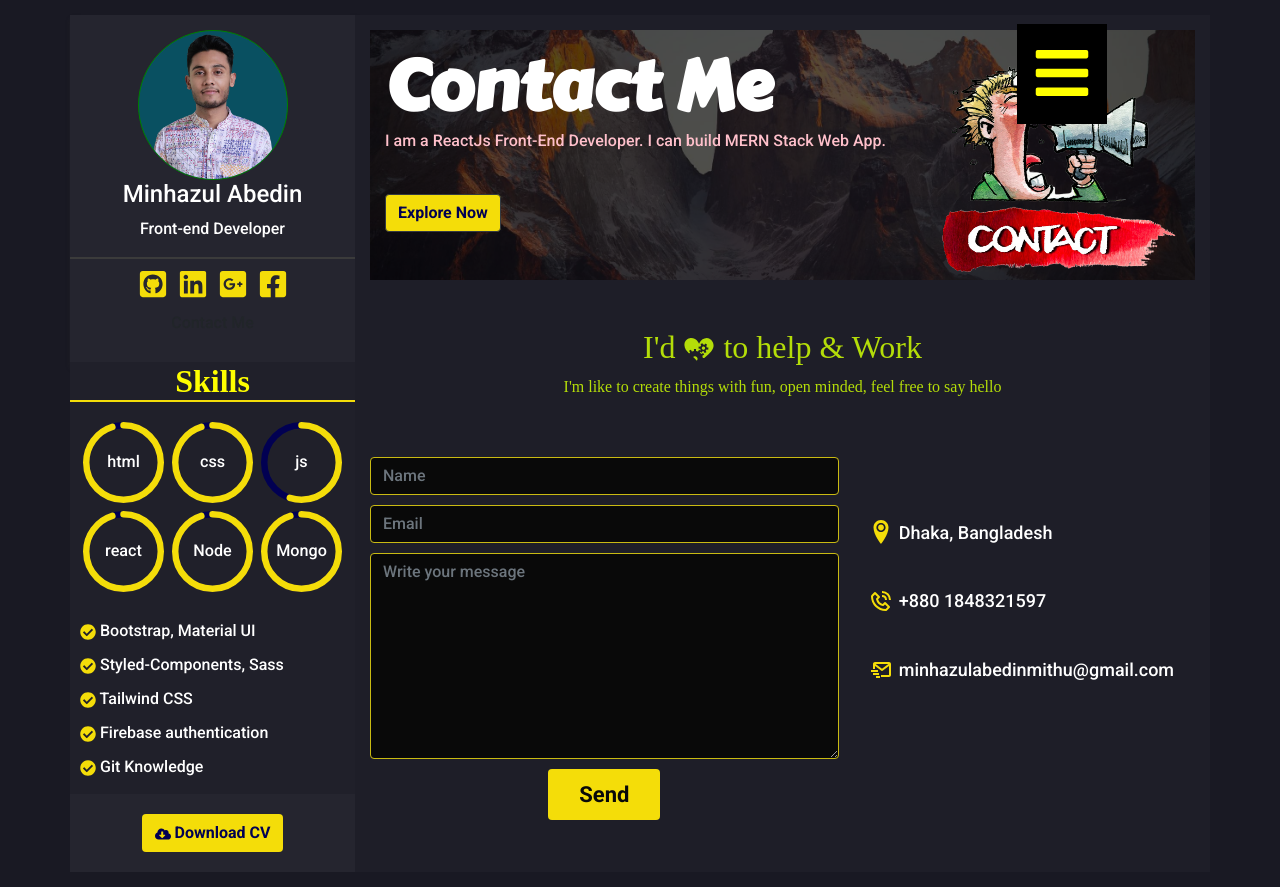
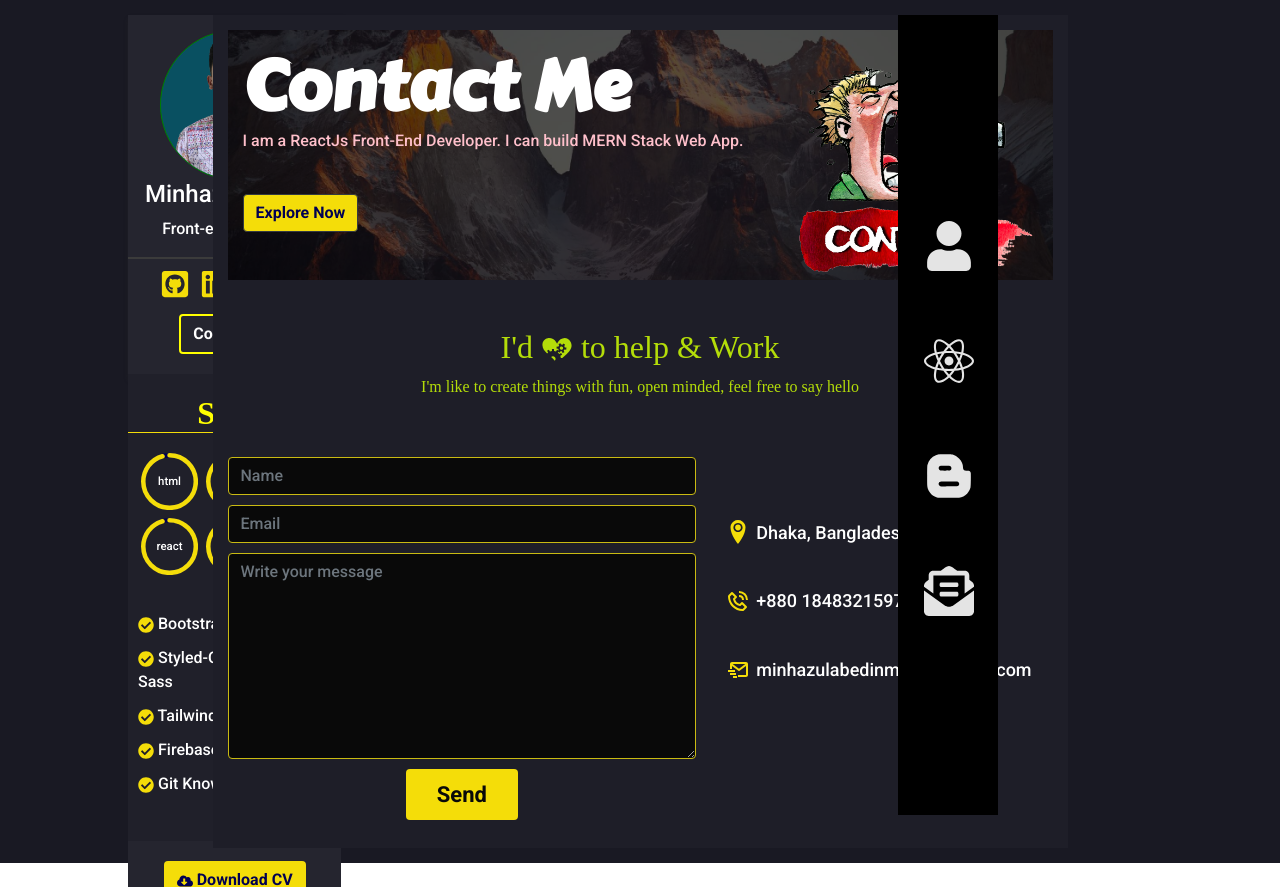
Before and after one commit to MinhazulAbedinMithu/my-portfolio, a React (Create React App) app: page /contact in a window 1280 px wide. After the commit the page ends 863 px from the top, so only its background shows below. Built offline with nearby package versions, Linux system fonts and the light colour scheme.

Commit message:
fix nav & side profile

```diff
--- a/src/App.js
+++ b/src/App.js
@@ -16,6 +16,7 @@ const FullBody = styled.body`
 	font-family: "Roboto", sans-serif;
 	& .content-box {
 		position: relative;
+		margin: 0 auto;
 		background-color: #1e1e28;
 		padding-top: 15px;
 	}
--- a/src/components/Navbar/Navbar.css
+++ b/src/components/Navbar/Navbar.css
@@ -8,3 +8,30 @@
 h6{
 	color: rgb(1, 0, 82);
 }
+
+.navbar li .tooltip {
+	position: absolute;
+	top: -20px;
+	right: calc(100% + 15px);
+	z-index: 3;
+	background: #fff;
+	box-shadow: 0 5px 10px rgba(0, 0, 0, 0.3);
+	padding: 6px 12px;
+	border-radius: 4px;
+	font-size: 15px;
+	font-weight: 400;
+	opacity: 0;
+	white-space: nowrap;
+	pointer-events: none;
+	transition: 0s;
+}
+.navbar li:hover .tooltip {
+	opacity: 1;
+	pointer-events: auto;
+	transition: all 0.4s ease;
+	top: 50%;
+	transform: translateY(-50%);
+}
+.navbar.open li .tooltip {
+	display: none;
+}
--- a/src/components/Navbar/Navbar.js
+++ b/src/components/Navbar/Navbar.js
@@ -7,64 +7,69 @@ import { NavbarData } from "./NavbarData";
 import styled from "styled-components";
 
 const NavbarNav = styled.div`
-	position: absolute;
-	top: 2%;
-	right: 13.5%;
-	margin: 0;
+	position: fixed;
+	top: 15px;
+	right: 22%;
+	height: 100vh;
+	width: 100px;
+	background-color: black;
 
 	.menu-bars {
 		background-color: rgb(0, 0, 0);
-		height: ${(props) => (props.sidebar ? "100vh" : "100px")};
-		/* height: 95vh; */
-		padding: 0 15px;
+		padding: 0 10px;
 		font-size: 60px;
 		color: yellow;
 	}
 `;
 const Nav = styled.nav`
 	background-color: black;
-	padding: 40px 20px;
-	margin: 0;
+	padding: 50px 10px;
+	margin: 0 auto;
 `;
 const NavUl = styled.ul`
 	list-style: none;
 	margin: 0;
 	text-align: center;
-	& li{
+	& li {
 		color: white;
-		& :hover{
+		margin: 40px 0;
+		& :hover {
 			color: yellow;
+		}
+		& .tooltip{
+			color: white;
+			background-color: black;
+			border: 1px solid yellow;
 		}
 	}
 `;
 
+// <Link to="#" className="menu-bars" sidebar>
+// 					{sideBar ? (
+// 						<AiIcons.AiOutlineClose onClick={showNavbar} />
+// 					) : (
+// 						<FaIcons.FaBars onClick={showNavbar} />
+// 					)}
+// 				</Link>
 export const Navbar = () => {
 	const [sideBar, setSiteBar] = useState(false);
 	const showNavbar = () => setSiteBar(!sideBar);
 
 	return (
 		<>
-			<NavbarNav className="navbar col-md-1">
-				<Link to="#" className="menu-bars" sidebar>
-					{sideBar ? (
-						<AiIcons.AiOutlineClose onClick={showNavbar} />
-					) : (
-						<FaIcons.FaBars onClick={showNavbar} />
-					)}
-				</Link>
-				{sideBar && (
+			<NavbarNav className="navbar">
 				<Nav className={sideBar ? "nav-menu active" : "nav-menu"}>
 					<NavUl className="navbar-items">
 						{NavbarData.map((item, index) => {
 							return (
-									<li key={index} className={item.cName}>
+								<li key={index} className={`${item.cName} position-relative`}>
 									<Link to={item.path}>{item.icon}</Link>
+									<span className="tooltip">{item.title}</span>
 								</li>
 							);
 						})}
 					</NavUl>
 				</Nav>
-				)}
 			</NavbarNav>
 		</>
 	);
--- a/src/components/ProfileShort/ProfileShort.js
+++ b/src/components/ProfileShort/ProfileShort.js
@@ -52,6 +52,12 @@ const skillData2 = [
 const WrapperAbout = styled.div`
 	margin: 0;
 	padding: 0;
+	height: 100vh;
+	position: fixed;
+	top: 15px;
+	left: 10%;
+	width: 100%;
+	/* background-color: #f4dd09; */
 	& .pro-box {
 		width: 100%;
 		text-align: center;
@@ -71,9 +77,9 @@ const WrapperAbout = styled.div`
 					padding: 5px;
 				}
 			}
-			& button {
+			& .button {
 				background-color: transparent;
-				border: 1px solid yellow;
+				border: 2px solid yellow;
 				color: white;
 				font-weight: bold;
 				margin-top: 10px;
@@ -92,15 +98,17 @@ const AboutImg = styled.img`
 const SkillBox = styled.div`
 	background-color: #20202a;
 	color: white;
+	padding: 20px 0;
 	& h2 {
 		text-align: center;
 		font-family: cursive;
 		color: yellow;
 		font-weight: 700;
-		border-bottom: 2px solid #f4dd09;
+		border-bottom: 1px solid #f4dd09;
 	}
 `;
 const SkillSet = styled.div`
+	padding: 10px 0;
 	& ul {
 		list-style: none;
 		padding: 10px;
@@ -127,23 +135,45 @@ const CvButton = styled.div`
 
 const ProfileShort = () => {
 	return (
-		<WrapperAbout className="col-md-3 about-short">
+		<WrapperAbout className="col-md-2 about-short">
 			<div className="pro-box">
 				<AboutImg src={ProImg}></AboutImg>
 				<h4>Minhazul Abedin</h4>
 				<p>Front-end Developer</p>
 				<div className="contact">
 					<div className="social">
-						<a href="https://github.com/MinhazulAbedinMithu" target="_blank" rel="noreferrer"><FaIcons.FaGithubSquare className="icon" /></a>
-						<a href="https://www.linkedin.com/in/minhazulabedinmithu/" target="_blank" rel="noreferrer"><FaIcons.FaLinkedin className="icon" /></a>
-						<a href="mailto:minhazulabedinmithu@gmail.com" target="_blank" rel="noreferrer"><FaIcons.FaGooglePlusSquare className="icon" /></a>
-						<a href="https://www.facebook.com/MinhazulAbedinMithu" target="_blank" rel="noreferrer"><FaIcons.FaFacebookSquare className="icon" /></a>
-
-
-
-
+						<a
+							href="https://github.com/MinhazulAbedinMithu"
+							target="_blank"
+							rel="noreferrer"
+						>
+							<FaIcons.FaGithubSquare className="icon" />
+						</a>
+						<a
+							href="https://www.linkedin.com/in/minhazulabedinmithu/"
+							target="_blank"
+							rel="noreferrer"
+						>
+							<FaIcons.FaLinkedin className="icon" />
+						</a>
+						<a
+							href="mailto:minhazulabedinmithu@gmail.com"
+							target="_blank"
+							rel="noreferrer"
+						>
+							<FaIcons.FaGooglePlusSquare className="icon" />
+						</a>
+						<a
+							href="https://www.facebook.com/MinhazulAbedinMithu"
+							target="_blank"
+							rel="noreferrer"
+						>
+							<FaIcons.FaFacebookSquare className="icon" />
+						</a>
 					</div>
-					<Link to="/contact" className="btn ">Contact Me</Link>
+					<Link to="/contact" className="btn button">
+						Contact Me
+					</Link>
 				</div>
 			</div>
 			<SkillBox>
```
Also changed, not shown: src/components/Home/Home.js (line endings or trailing spaces). Lines whose indentation alone changed are shown as unchanged.
